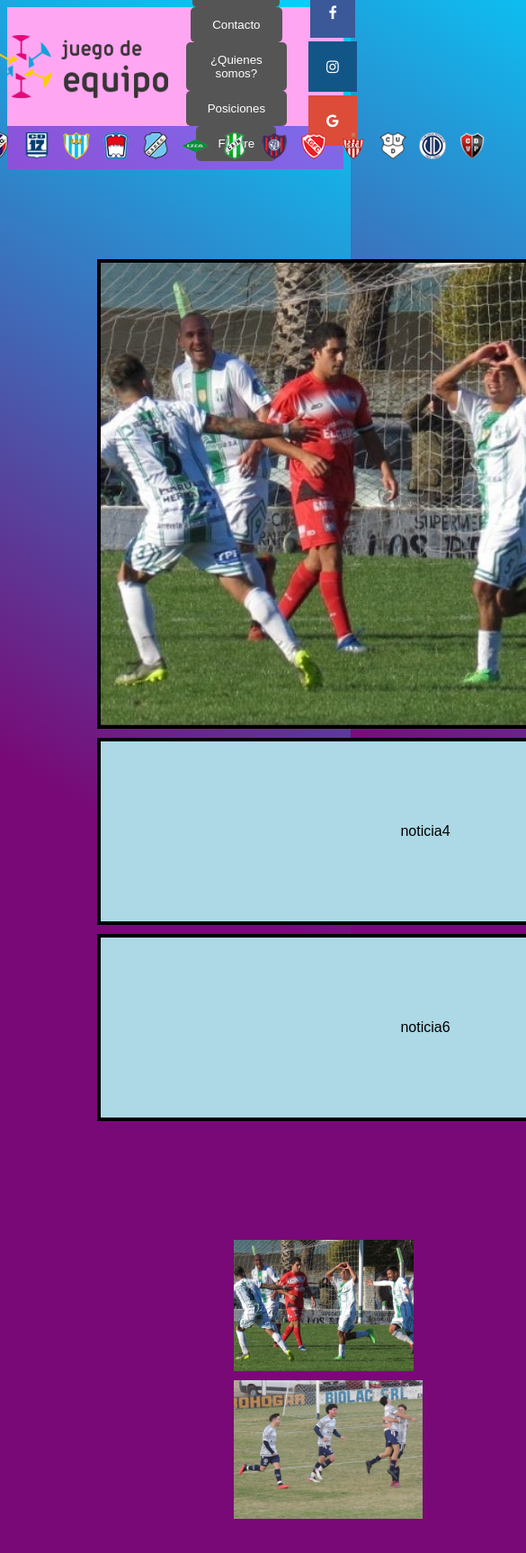
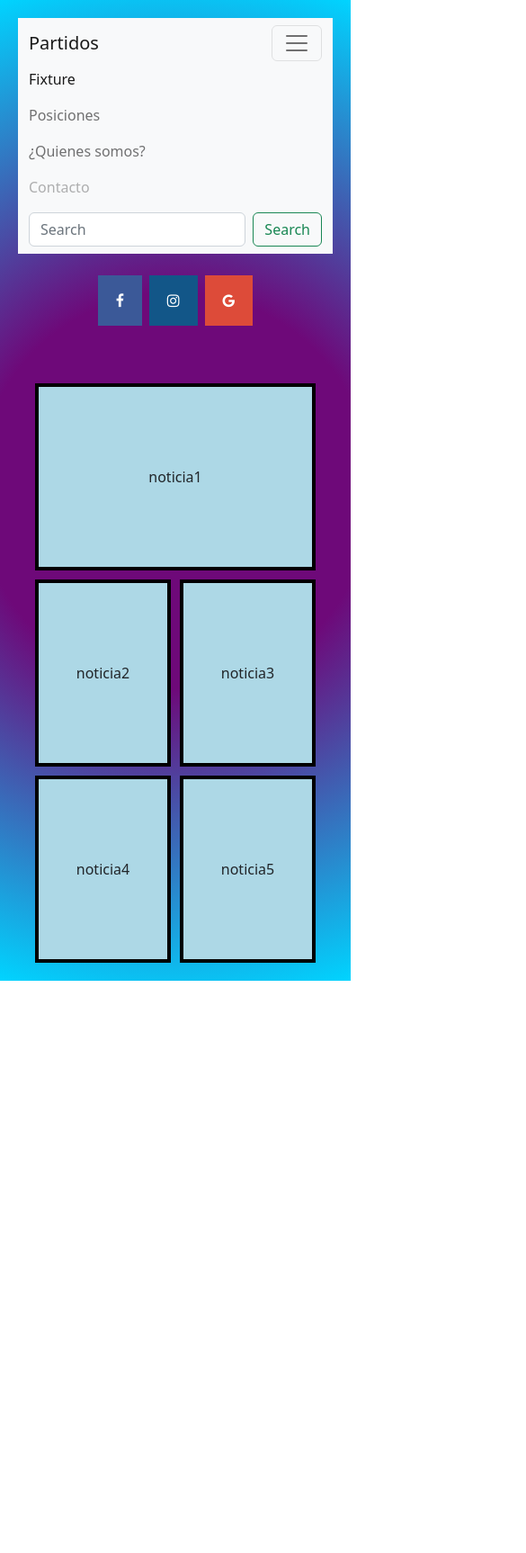
Before and after one commit to emicasanova24/juegodeequipo, a plain HTML site: page index.html in a window 390 px wide. Shown: the top 1726 px of the page at 90% size, 585 px wide, since content can reach past the window. After the commit the page ends 1090 px from the top, so only its background shows below. Drawn offline with nearby package versions, Linux system fonts and the light colour scheme.

Commit message:
first commit

```diff
--- a/css/estilos.css
+++ b/css/estilos.css
@@ -1,10 +1,16 @@
 body {
-    background: rgb(121,9,118);
-    background: linear-gradient(31deg, rgba(121,9,118,1) 45%, rgba(0,212,255,1) 100%);
+    background: rgb(110,9,121);
+    background: -moz-radial-gradient(circle, rgba(110,9,121,1) 38%, rgba(0,212,255,1) 100%);
+    background: -webkit-radial-gradient(circle, rgba(110,9,121,1) 38%, rgba(0,212,255,1) 100%);
+    background: radial-gradient(circle, rgba(110,9,121,1) 38%, rgba(0,212,255,1) 100%);
+    filter: progid:DXImageTransform.Microsoft.gradient(startColorstr="#6e0979",endColorstr="#00d4ff",GradientType=1);
     font-family: Arial, Helvetica, sans-serif;
     text-align: center;
+    margin: 0px;
 }
 
+
+/*
 .header {
     background-color: #ffa6f2;
     display: flex;
@@ -14,6 +20,7 @@ body {
     padding: 1rem 1.2rem;
     margin: 0px;
 }
+*/
 
 .header img {
     width: 200px;
@@ -74,24 +81,27 @@ body {
 
 /*grid layout*/
 .grid-layout {
+    width: 50%;
+    margin: auto;
+    padding: 20px 0px;
     display: grid;
-    padding: 100px;
     gap: 10px;
-    width: 80%;
-    grid-template-areas: 'noticia1 noticia2'
-                         'noticia1 noticia3';
+    grid-template-areas: 'noticia1 noticia1'
+                        'noticia1 noticia1'
+                        'noticia2 noticia3'
+                        ' noticia4 noticia5';
 }
 .caja {
     border: 4px solid black;
     background-color: lightblue;
     text-align: center;
     line-height: 200px;
-    padding 20px;
 }
 
 .c1 {
     grid-area: noticia1;
     display: flex;
+    justify-content: center;
 }
 
 .c2 {
@@ -105,6 +115,13 @@ body {
 
 /*fin grid layout*/
 
+/*qs*/
+.fondo {
+    background-color: #32063a;
+    width: 100%;
+    display: flex;
+    gap: 20px
+}
 
 
 .textoind p {
@@ -114,24 +131,6 @@ body {
 }
 
 
-.footer div {
-    font-style: italic;
-    display: flex;
-    justify-content: center;
-}
-
-.footer-contacto li {
-    background-color: #fafafa;
-    margin: 1rem;
-    padding: 1rem;
-    border: 2px solid #ccc;
-    list-style: none;
-}
-.footer-contacto ul {
-    display: flex;
-    flex-direction: row;
-    align-items: center;
-}
 
 .formreg {
     background-color: #ffa6f2;
@@ -144,7 +143,7 @@ body {
     width: 1000px;
     height: 1300px;
     display: block;
-    margin: 0px auto;
+    margin: 20px auto;
 }
 
 .video {
@@ -175,54 +174,84 @@ body {
 
 }
 
-/*desde acá*/
+  /*Posiciones*/
 
-.container {
-    display: grid;
-    margin: 0px 220px;
-    grid-template-columns: repeat(auto-fit, minmax(200px, 1fr));
-    grid-template-rows: 75px;
-    gap: 10px;
-    padding: 2rem;
-    border-radius: 30px;
-    grid-auto-flow: dense;
+
+.posiciones-apertura h2 {
+    font-family: Cambria, Cochin, Georgia, Times, 'Times New Roman', serif;
+    font-size: 5vh;
 }
 
-  .img-container img{
-    width: 100%;
-    height: 100%;
-    object-fit: cover;
-  }
-
-  .vertical {
-    grid-row: span 3;
+.imgposiciones {
+    width: 50%;
+    height: auto;
 }
 
 
-  .horizontal {
-    grid-column: span 2;
+  @media only screen and (max-width: 1000px) {
+
+    body {
+        margin: 0px;
+        width: auto;
+    }
+    .header {
+        background-color: transparent;
+        height: auto;
+        margin: 0px;
+        padding: 20px;
+        display: flex;
+        flex-direction: column;
+    }
+    .header img {
+        width: 300px;
+        height: auto;
+        padding: 0px 10px 20px 20px;
+    }
+    .btn {
+        padding: 10px;
+      height: 20px auto;
+    }
+    .escudos {
+        display: none;
+    }
+    .grid-layout {
+        width: 80%;
+        padding: 20px 0px;
+        display: grid;
+        gap: 10px;
+        grid-template-areas: 'noticia1 noticia1 '
+                             'noticia1 noticia1'
+                             'noticia1 noticia1'
+                              'noticia2 noticia3'
+                              'noticia2 noticia3'
+                             'noticia4 noticia5';
     }
 
-  .grande{
-    grid-column: span 3;
-    grid-row: span 3;
-    position: relative;
-    overflow: hiiden;
+    /*Fixture*/
+
+    .imgfixture {
+        width: 100%;
+        height: auto;
     }
 
-  .grande > h3 {
-    position: absolute;
-    color: white;
-    padding: 10px 20px;
-    background-color: tomato;
-    left: 10px;
-    bottom: 10px;
-    max-width: 100%;
+    /*Posiciones*/
+
+    .imgposiciones {
+        width: 80%;
+        height: auto;
+    }
+    .posiciones-apertura h2 {
+        font-family: Cambria, Cochin, Georgia, Times, 'Times New Roman', serif;
+        font-size: 5vh;
     }
 
+    /*Partidos*/
 
-  @media (max-width: 600px) {
-    .logos {
-      display: none;
+    .video {
+        width: auto;
+    }
+    .imgfixture {
+        width: 70%;
+        height: auto;
     }
     }
--- a/index.html
+++ b/index.html
@@ -7,17 +7,40 @@
     <title>Inicio - Juego de Equipo</title>
     <link rel="stylesheet" href="./css/estilos.css">
     <link rel="stylesheet" href="https://cdnjs.cloudflare.com/ajax/libs/font-awesome/4.7.0/css/font-awesome.min.css">
+    <link href="https://cdn.jsdelivr.net/npm/bootstrap@5.2.0-beta1/dist/css/bootstrap.min.css" rel="stylesheet" integrity="sha384-0evHe/X+R7YkIZDRvuzKMRqM+OrBnVFBL6DOitfPri4tjfHxaWutUpFmBp4vmVor" crossorigin="anonymous">
 </head>
 <body>
     <header class="header">
-            <img src="./assets/logo.png" alt="Logo JDE">
-            <nav>
-                <a href="./vistas/partidos.html"><button class="btn">Partidos</button> </a>
-                <a href="./vistas/contacto.html"><button class="btn">Contacto</button></a>
-                <a href="./vistas/qsomos.html"><button class="btn">¿Quienes somos?</button></a>
-                <a href="./vistas/posiciones.html"><button class="btn">Posiciones</button></a>
-                <a href="./vistas/fixture.html"><button class="btn">Fixture</button> </a>
-            </nav>
+        <nav class="navbar navbar-expand-xl navbar-light bg-light">
+            <div class="container-fluid">
+              <a class="navbar-brand" href="./vistas/partidos.html">Partidos</a>
+              <button class="navbar-toggler" type="button" data-bs-toggle="collapse" data-bs-target="#navbarBasic" aria-controls="navbarBasic" aria-expanded="false" aria-label="Toggle navigation">
+                <span class="navbar-toggler-icon"></span>
+              </button>
+              <div class="collapse navbar-collapse show" id="navbarBasic">
+                <ul class="navbar-nav me-auto mb-2 mb-xl-0">
+                  <li class="nav-item">
+                    <a class="nav-link active" aria-current="page" href="./vistas/fixture.html">Fixture</a>
+                  </li>
+                  <li class="nav-item">
+                    <a class="nav-link" href="./vistas/posiciones.html">Posiciones</a>
+                  </li>
+                  <li class="nav-item">
+                    <a class="nav-link" href="./vistas/qsomos.html">¿Quienes somos?</a>
+                  </li>
+                  <li class="nav-item">
+                    <a class="nav-link disabled" href="./vistas/contacto.html" tabindex="-1" aria-disabled="true">Contacto</a>
+                  </li>
+                </ul>
+                <form class="d-flex">
+                  <input class="form-control me-2" type="search" placeholder="Search" aria-label="Search">
+                  <button class="btn btn-outline-success" type="submit">Search</button>
+                </form>
+              </div>
+            </div>
+          </nav>
+
+
             <section class="fa">
                 <a href="https://www.facebook.com/juegodquipo" class="fa fa-facebook"></a>
                 <a href="https://www.instagram.com/juegodequipo" class="fa fa-instagram"></a>
@@ -44,7 +67,7 @@
     </section>
     <div class="grid-layout">
         <div class="caja c1">
-            <img src="./assets/noticiauno.jpg" alt="">
+            noticia1
         </div>
         <div class="caja c2">
             noticia2
@@ -55,26 +78,13 @@
         <div class="caja c4">
             noticia4
         </div>
-
         <div class="caja c5">
             noticia5
         </div>
-
-        <div class="caja c6">
-            noticia6
-        </div>
+    </div>
 
 
+    <script src="https://cdn.jsdelivr.net/npm/bootstrap@5.2.0-beta1/dist/js/bootstrap.bundle.min.js" integrity="sha384-pprn3073KE6tl6bjs2QrFaJGz5/SUsLqktiwsUTF55Jfv3qYSDhgCecCxMW52nD2" crossorigin="anonymous"></script>
 
-
-    </div>
-
-    <section>
-        <div class="container">
-            <div class="img-container vertical"><img src="./assets/noticiauno.jpg" alt=""></div>
-            <div class="img-container horizontal"><img src="./assets/noticiados.jpg" alt=""></div>
-            <div class="img-container"><img src="./assets/noticiatres.jpg" alt=""></div>
-          </div>
-    </section>
 </body>
 </html>
```
Also changed, not shown: 1 other file. Lines whose indentation alone changed are shown as unchanged.
